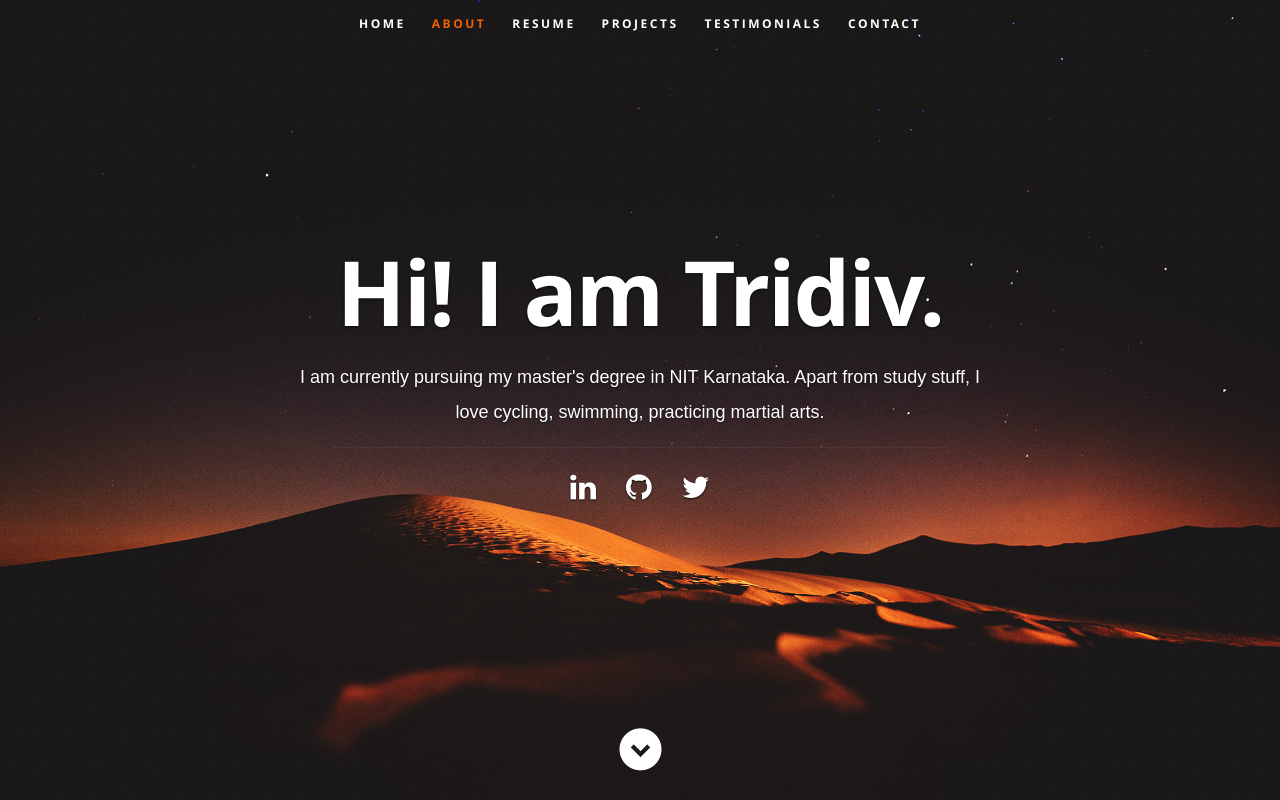
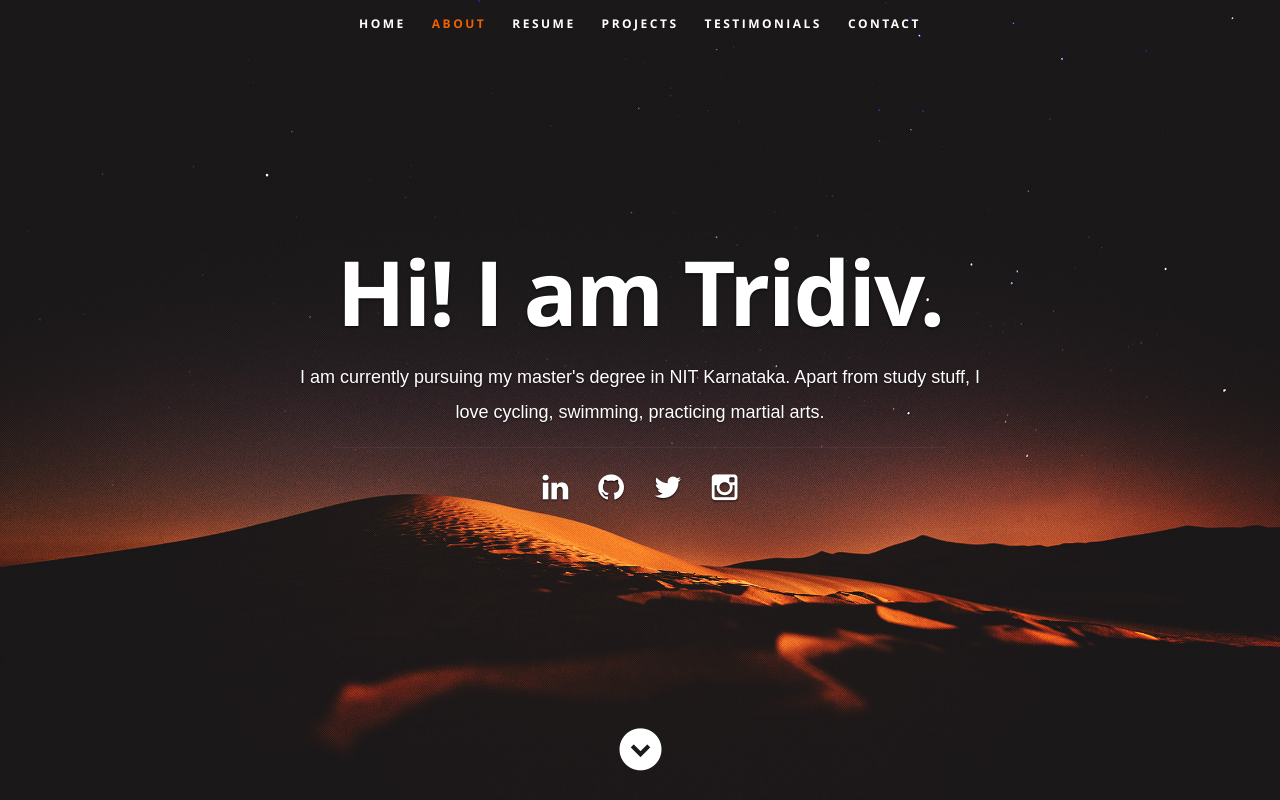
Before and after one commit to iamtridiv/https-github.com-iamtridiv-my-website, a React (Create React App) app: page / in a window 1280 px wide. Shown: the top 800 px of the page. Built offline with nearby package versions, Linux system fonts and the light colour scheme.

Commit message:
instagram is added

```diff
--- a/src/resumeData.js
+++ b/src/resumeData.js
@@ -20,6 +20,11 @@ let resumeData = {
           "name":"twitter",
           "url":"http://twitter.com/iamtridiv",
           "className":"fa fa-twitter"
+        },
+        {
+            "name":"instagram",
+            "url":"https://www.instagram.com/deterministic2018/",
+            "className":"fa fa-instagram"
         }
       ],
     "aboutme":"I am currently a final year student at the National Institute of Technology, Karnataka. I got good grasping capability and super passionate to learn new technologies to keep myself updated.",
```
